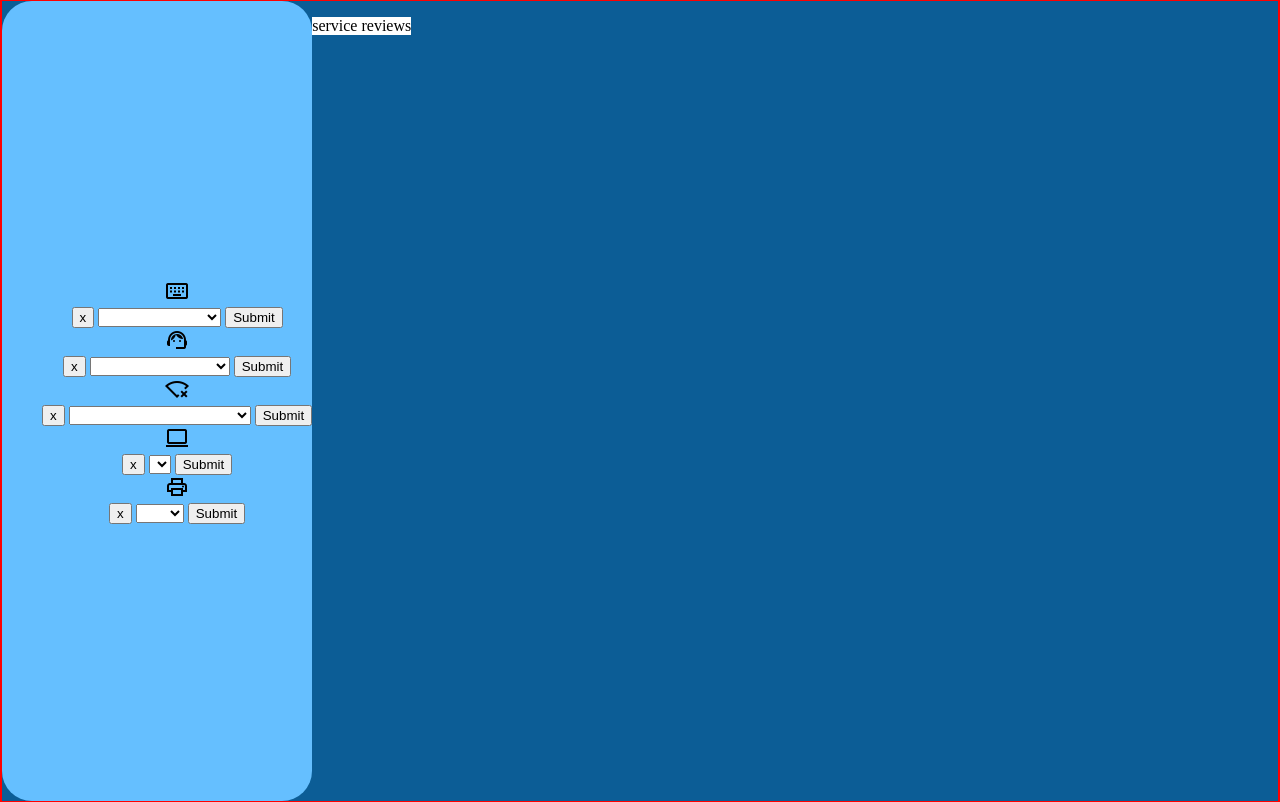
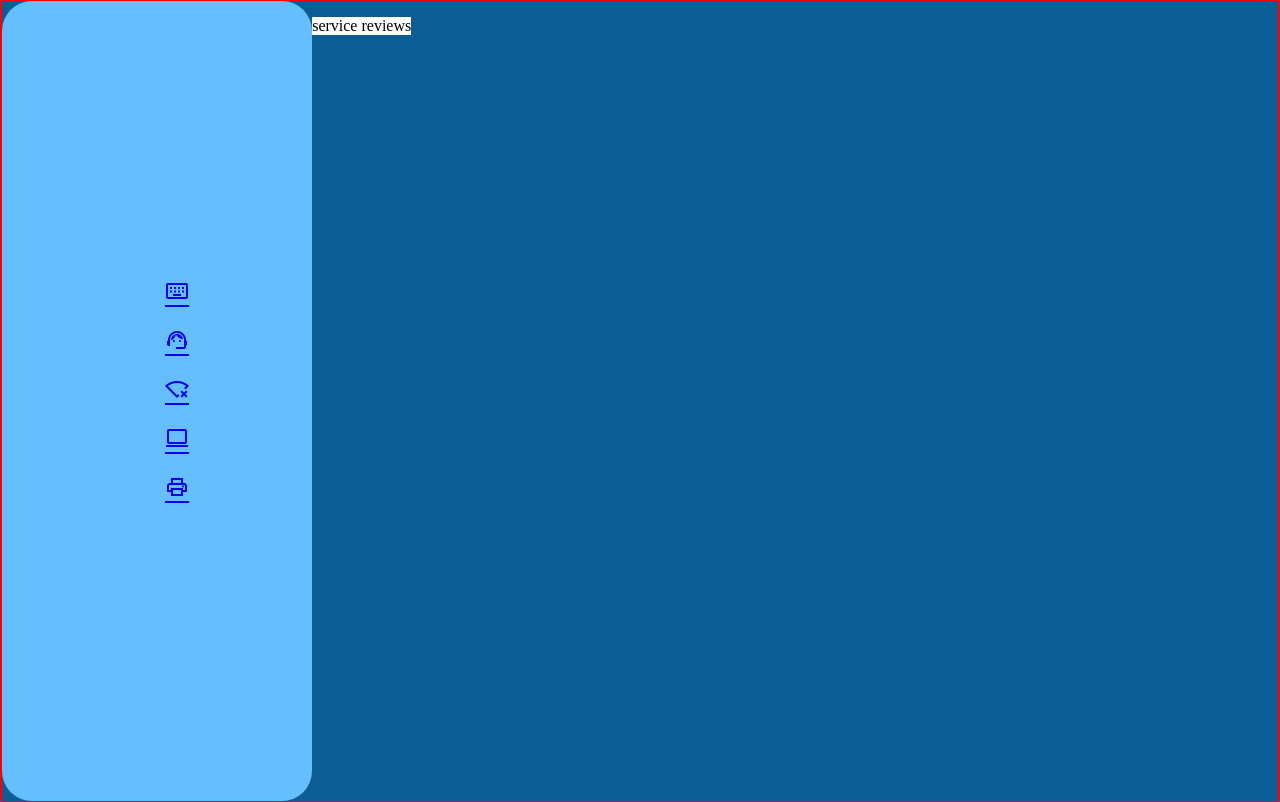
Before and after one commit to Compu-Tronix/Denvie_Cyber_Cafe, a Flask app: page / in a window 1280 px wide. Shown: the part 1601-2403 px from the top of the page. Run offline with Flask 3, Linux system fonts and the light colour scheme; lists and menus that the app fills with data are empty; some libraries are stand-ins or nearby versions.

Commit message:
services popup forms function

```diff
--- a/static/style.css
+++ b/static/style.css
@@ -111,6 +111,52 @@ form ul li {
     margin: auto;
     list-style: none;
 }
+/*
+typing form visibility
+*/
+#typing_form {
+    visibility: hidden;
+}
+#typing_form.visible {
+    visibility: visible;
+}
+/*
+it support form visibility
+*/
+#support_form {
+    visibility: hidden;
+}
+#support_form.visible {
+    visibility: visible;
+}
+/*
+online applications form visibility
+*/
+#connectivity_form {
+    visibility: hidden;
+}
+#connectivity_form.visible {
+    visibility: visible;
+}
+/*
+computer bookings form visibility
+*/
+#computer_form {
+    visibility: hidden;
+}
+#computer_form.visible {
+    visibility: visible;
+}
+/*
+printing form visibility
+*/
+#print_form {
+    visibility: hidden;
+}
+#print_form.visible {
+    visibility: visible;
+}
+
 .service_reviews {
     background: white
 }
--- a/templates/index.html
+++ b/templates/index.html
@@ -106,12 +106,12 @@
                     <!-- tying -->
                     <li>
                         <div class="service_icon">
-                            <span class="material-symbols-outlined">
+                            <a href="javascript:void(0)" id="typing_icon" class="material-symbols-outlined">
                                 keyboard_alt
-                            </span>
+                            </a>
                         </div>
 
-                        <div class="service_text">
+                        <div class="service_text" id="typing_form">
                             <form action="/submit_typing_service/" method="POST" class="service_form">
                                 <button id="close_typing_form">
                                     x
@@ -130,15 +130,15 @@
 
                     <!-- it support -->
                     <li>
-                        <div class="service_icon">
-                            <span class="material-symbols-outlined">
+                        <div class="service_icon" >
+                            <a href="javascript:void(0)" id="support_icon" class="material-symbols-outlined">
                                 support_agent
-                            </span>
+                            </a>
                         </div>
 
-                        <div class="service_text">
+                        <div class="service_text" id="support_form">
                             <form action="/submit_it_support/" method="POST" class="service_form">
-                                <button id="close_typing_form">
+                                <button id="close_support_form">
                                     x
                                 </button>
                                 <select type="text">
@@ -158,14 +158,14 @@
                     <!-- online services -->
                     <li>
                         <div class="service_icon">
-                            <span class="material-symbols-outlined">
+                            <a href="javascript:void(0)" id="connectivity_icon" class="material-symbols-outlined">
                                 signal_wifi_bad
-                            </span>
+                            </a>
                         </div>
 
-                        <div class="service_text">
+                        <div class="service_text" id="connectivity_form">
                             <form action="/submit_online_service/" method="POST" class="service_form">
-                                <button id="close_typing_form">
+                                <button id="close_connectivity_form">
                                     x
                                 </button>
                                 <select type="text">
@@ -184,14 +184,14 @@
                     <!-- computer booking -->
                     <li>
                         <div class="service_icon">
-                            <span class="material-symbols-outlined">
+                            <a href="javascript:void(0)" id="computer_icon" class="material-symbols-outlined">
                                 computer
-                            </span>
+                            </a>
                         </div>
 
-                        <div class="service_text">
+                        <div class="service_text" id="computer_form">
                             <form action="/submit_computer_booking/" method="POST" class="service_form">
-                                <button id="close_typing_form">
+                                <button id="close_computer_form">
                                     x
                                 </button>
                                 <select type="text">
@@ -204,14 +204,14 @@
                     <!-- scanning printing & photo copies -->
                     <li>
                         <div class="service_icon">
-                            <span class="material-symbols-outlined">
+                            <a href="javascript:void(0)" id="print_icon" class="material-symbols-outlined">
                                 print
-                            </span>
+                            </a>
                         </div>
 
-                        <div class="service_text">
+                        <div class="service_text" id="print_form">
                             <form action="/submit_printer_service/" method="POST" class="service_form">
-                                <button id="close_typing_form">
+                                <button id="close_print_form">
                                     x
                                 </button>
                                 <select type="text">
```
Also changed, not shown: static/script.js (+129 -0 lines).
